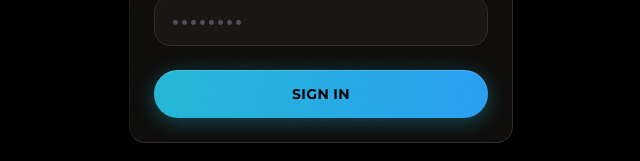
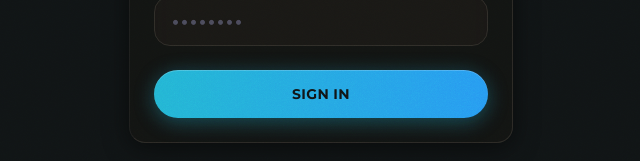
Before and after one commit to dunkelmee/vb_scout, a React (Vite) app in the folder web/: page /auth/login in a window 1280 px wide. Shown: the part 476-637 px from the top of the page, without its empty margins (319-959 px from the left). Built offline with nearby package versions, Linux system fonts and the light colour scheme; no server answers.

Commit message:
fixed glass morphism bug because of solid bg color

```diff
--- a/web/src/index.css
+++ b/web/src/index.css
@@ -67,7 +67,7 @@ body::after {
   html, body {
     margin: 0;
     padding: 0;
-    background-color: #000000;
+    background-color: #101415;
     background-image:
       radial-gradient(ellipse 70vw 55vh at 12% 18%, rgba(35, 181, 211, 0.08) 0%, transparent 65%),
       radial-gradient(ellipse 55vw 50vh at 88% 78%, rgba(39, 154, 241, 0.06) 0%, transparent 65%);
--- a/web/tailwind.config.ts
+++ b/web/tailwind.config.ts
@@ -7,7 +7,7 @@ export default {
       colors: {
         // ── Design tokens ─────────────────────────────────────────────────────
         pitch: {
-          950: '#000000',   // page / body background
+          950: '#101415',   // page / body background
           900: '#070600',   // app shell
           800: '#0F0E0C',   // top bars, nav bars, sticky chrome
           700: '#161412',   // card surfaces
@@ -42,7 +42,7 @@ export default {
         },
 
         // ── Backward-compat aliases (old token names → new values) ────────────
-        background:              '#000000',
+        background:              '#101415',
         surface:                 '#161412',
         'surface-dim':           '#161412',
         'surface-bright':        '#3D3B35',
```
